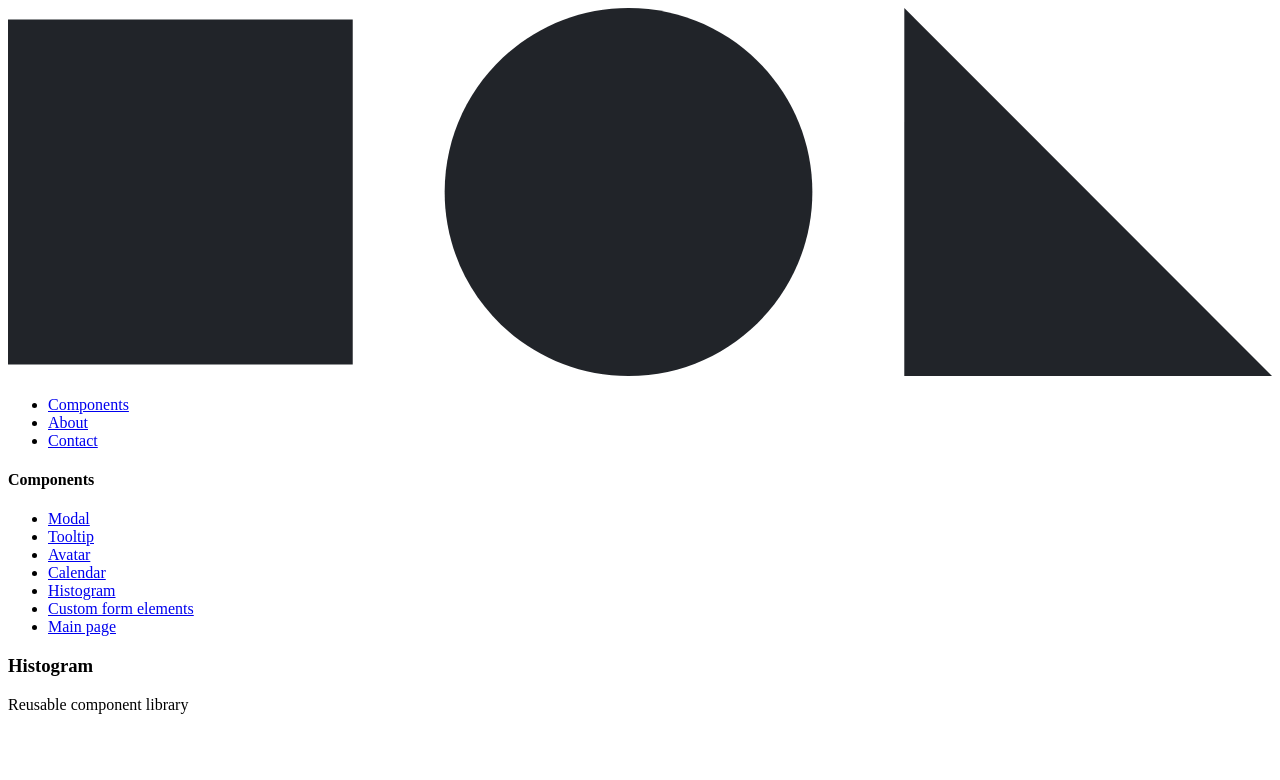
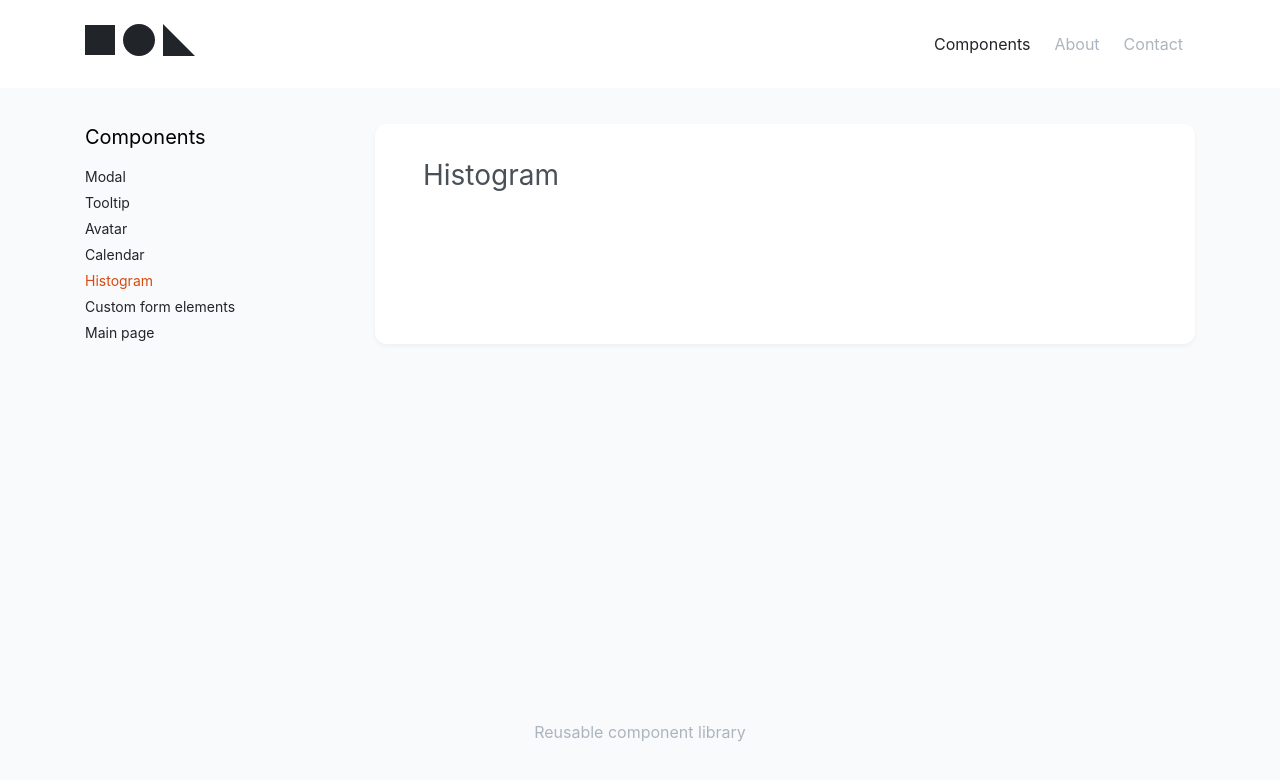
Before and after one commit to js-tasks-ru/htmlcss-20220919_grebady, a website: page pages/layout.html in a window 1280 px wide. Drawn offline with Linux system fonts and the light colour scheme; a web font is replaced by a local one.

Commit message:
feat(c-layout): Добавлены и подключены компоненты

```diff
--- a/assets/css/main.css
+++ b/assets/css/main.css
@@ -9,6 +9,7 @@
     --blue: #4263EB;
     --dark-blue: #334D6E;
     --red: #F03D3E;
+    --orange: #D84910;
     --gray-0: #F9FAFC;
     --gray-1: #F8F9FA;
     --gray-2: #DDE2E5;
--- /dev/null
+++ b/components/c-content/c-content.css
@@ -0,0 +1,7 @@
+.c-content {
+    display: grid;
+    grid-template-areas:
+            "sidebar main";
+    grid-template-columns: auto 1fr;
+    background: var(--backround);
+}
--- a/components/c-footer/c-footer.css
+++ b/components/c-footer/c-footer.css
@@ -22,3 +22,13 @@
     max-width: 40rem;
     margin: auto;
 }
+
+.c-footer_inner {
+    grid-area: footer;
+    padding: 56px 0;
+}
+
+.c-footer_background_transparent {
+    background: transparent;
+    color: var(--gray-3);
+}
--- a/components/c-header/c-header.css
+++ b/components/c-header/c-header.css
@@ -35,3 +35,7 @@
 .c-header__menu-link_active {
     color: var(--black);
 }
+
+.c-header_inner {
+    grid-area: header;
+}
--- /dev/null
+++ b/components/c-inner-content/c-inner-content.css
@@ -0,0 +1,4 @@
+.c-inner-content {
+    grid-area: content;
+    align-items: stretch;
+}
--- /dev/null
+++ b/components/c-layout/c-layout.css
@@ -0,0 +1,18 @@
+html, body {
+    height: 100vh;
+}
+
+.c-layout {
+    display: grid;
+    height: 100vh;
+    grid-template-areas:
+            "header"
+            "content"
+            "footer";
+    grid-template-rows: auto 1fr auto;
+    background: var(--backround);
+}
+
+.c-layout__c-inner-content {
+    margin-top: 36px;
+}
--- /dev/null
+++ b/components/c-main/c-main.css
@@ -0,0 +1,16 @@
+.c-main {
+    grid-area: main;
+    background: var(--white);
+    box-shadow: 0 2px 4px rgba(33, 36, 41, 0.05);
+    border-radius: 12px;
+    padding: 32px 32px 32px 48px;
+}
+
+.c-main__title {
+    font-family: 'Inter', serif;
+    font-style: normal;
+    font-weight: 400;
+    font-size: 1.75rem;
+    line-height: 2.375rem;
+    color: var(--gray-4);
+}
--- /dev/null
+++ b/components/c-sidebar/c-sidebar.css
@@ -0,0 +1,39 @@
+.c-sidebar {
+    grid-area: sidebar;
+    width: 290px;
+}
+
+.c-sidebar__list {
+    display: flex;
+    flex-direction: column;
+    gap: 4px;
+    text-decoration: none;
+    margin-top: 16px;
+}
+
+.c-sidebar__link {
+    font-family: 'Inter', serif;
+    font-style: normal;
+    font-weight: 400;
+    font-size: 0.875rem;
+    line-height: 1.375rem;
+    color: var(--black);
+    text-decoration: none;
+}
+
+.c-sidebar__link_link {
+    color: var(--orange);
+}
+
+.c-sidebar__link:active, .c-sidebar__link:hover {
+    color: var(--orange);
+}
+
+.c-sidebar__title {
+    font-family: 'Inter', serif;
+    font-style: normal;
+    font-weight: 400;
+    font-size: 1.25rem;
+    line-height: 1.625rem;
+    color: #000;
+}
--- a/pages/layout.html
+++ b/pages/layout.html
@@ -4,6 +4,18 @@
 <head>
     <meta charset="UTF-8">
     <title>Title</title>
+    <link rel="stylesheet" href="../assets/css/main.css">
+    <link rel="stylesheet" href="../assets/fonts/Inter.css">
+    <link rel="stylesheet" href="../components/l-container/l-container.css">
+    <link rel="stylesheet" href="../components/c-layout/c-layout.css">
+    <link rel="stylesheet" href="../components/c-header/c-header.css">
+    <link rel="stylesheet" href="../components/c-logo/c-logo.css">
+    <link rel="stylesheet" href="../components/c-inner-content/c-inner-content.css">
+    <link rel="stylesheet" href="../components/c-content/c-content.css">
+    <link rel="stylesheet" href="../components/c-sidebar/c-sidebar.css">
+    <link rel="stylesheet" href="../components/c-main/c-main.css">
+    <link rel="stylesheet" href="../components/c-footer/c-footer.css">
+
 </head>
 <body>
   <div class="c-layout">
```
